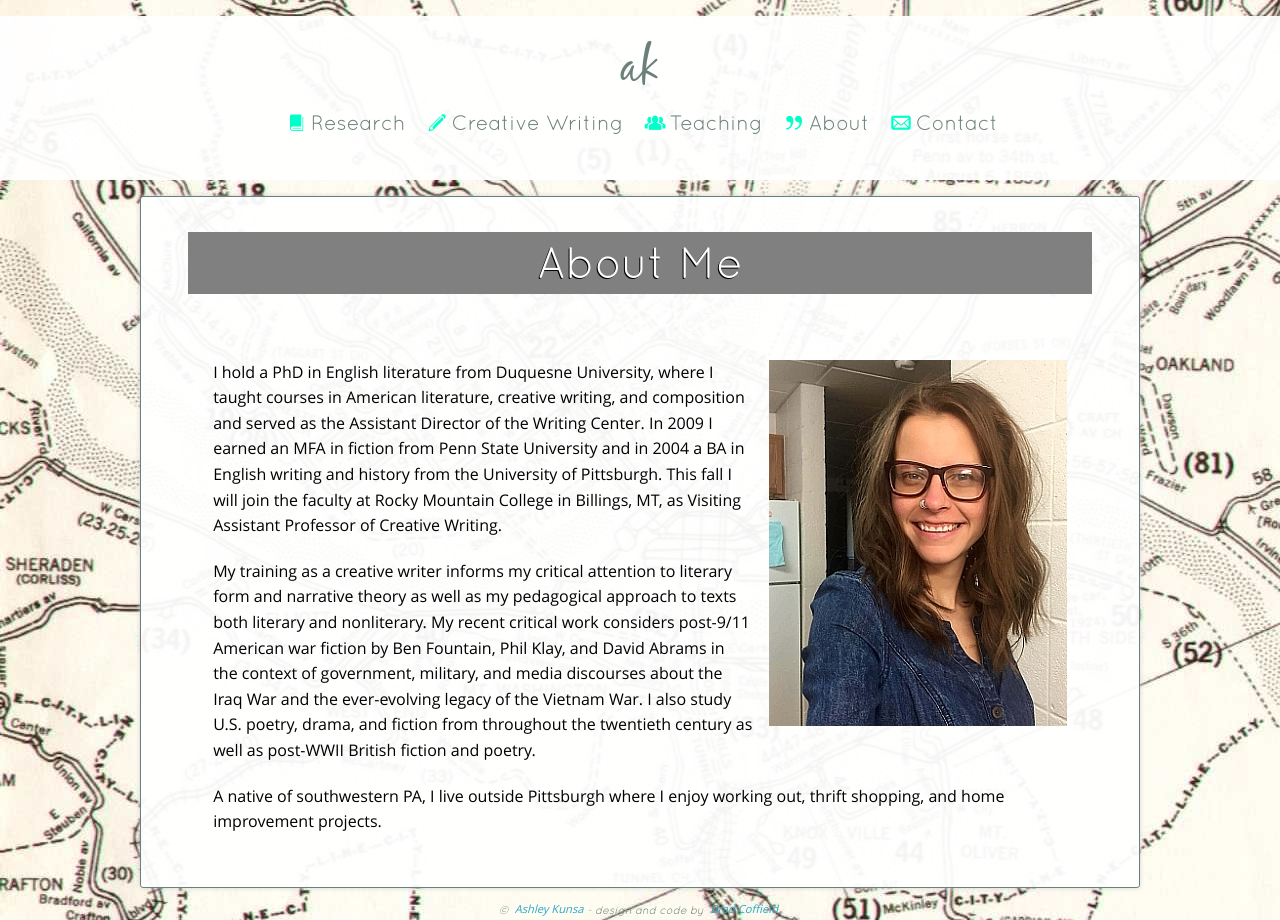
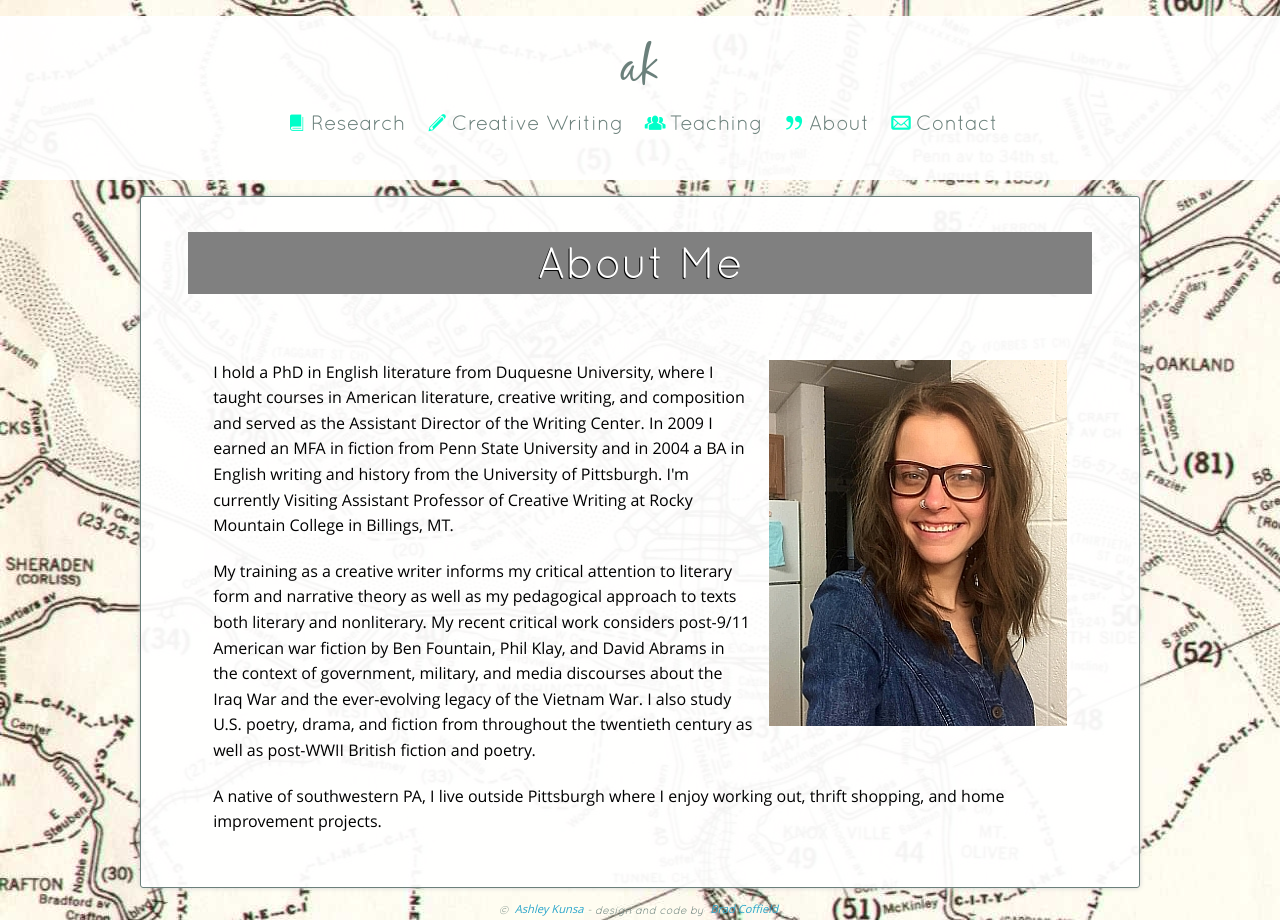
Before and after one commit to BradCoffield/aak, a Jekyll site: the page built from about.html, in a window 1280 px wide. Built offline with Jekyll 4.4.1, drawn with Linux system fonts in a browser that asks for light colours.

Commit message:
currently i'm

```diff
--- a/about.html
+++ b/about.html
@@ -14,7 +14,7 @@ title: 'About - Ashley Kunsa'
 <div class="row">
 <div class="small-12 medium-11 medium-centered columns">
 <div style=""><img alt="Ashley Kunsa" src="/img/Ashley_Kunsa.jpg" style="float: right; margin-left: 1em; height: 366px; width: 298px;" />
-<p>I hold a PhD in English literature from Duquesne University, where I taught courses in American literature, creative writing, and composition and served as the Assistant Director of the Writing Center. In 2009 I earned an MFA in fiction from Penn State University and in 2004 a BA in English writing and history from the University of Pittsburgh. This fall I will join the faculty at Rocky Mountain College in Billings, MT, as Visiting Assistant Professor of Creative Writing.</p>
+<p>I hold a PhD in English literature from Duquesne University, where I taught courses in American literature, creative writing, and composition and served as the Assistant Director of the Writing Center. In 2009 I earned an MFA in fiction from Penn State University and in 2004 a BA in English writing and history from the University of Pittsburgh. I'm currently Visiting Assistant Professor of Creative Writing at Rocky Mountain College in Billings, MT.</p>
 
 <p>My training as a creative writer informs my critical attention to literary form and narrative theory as well as my pedagogical approach to texts both literary and nonliterary. My recent critical work considers post-9/11 American war fiction by Ben Fountain, Phil Klay, and David Abrams in the context of government, military, and media discourses about the Iraq War and the ever-evolving legacy of the Vietnam War. I also study U.S. poetry, drama, and fiction from throughout the twentieth century as well as post-WWII British fiction and poetry.</p>
 
```
